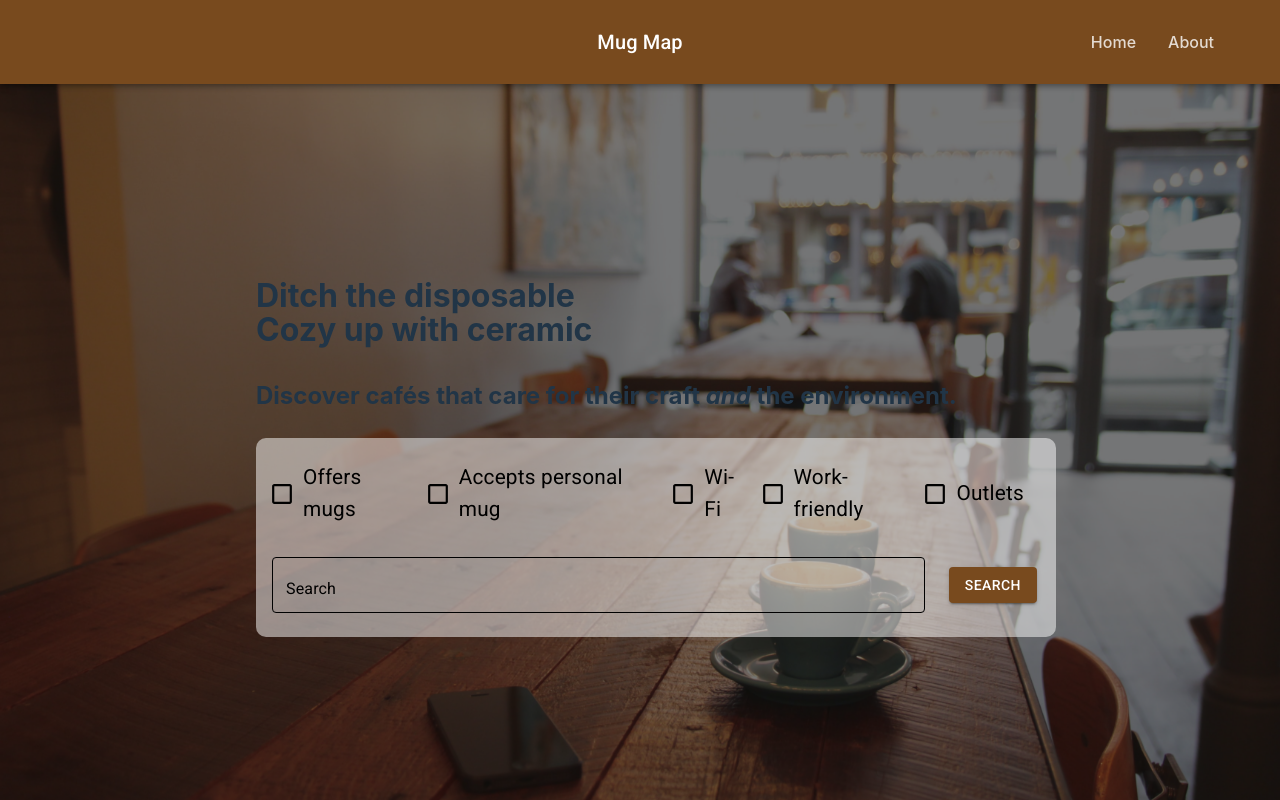
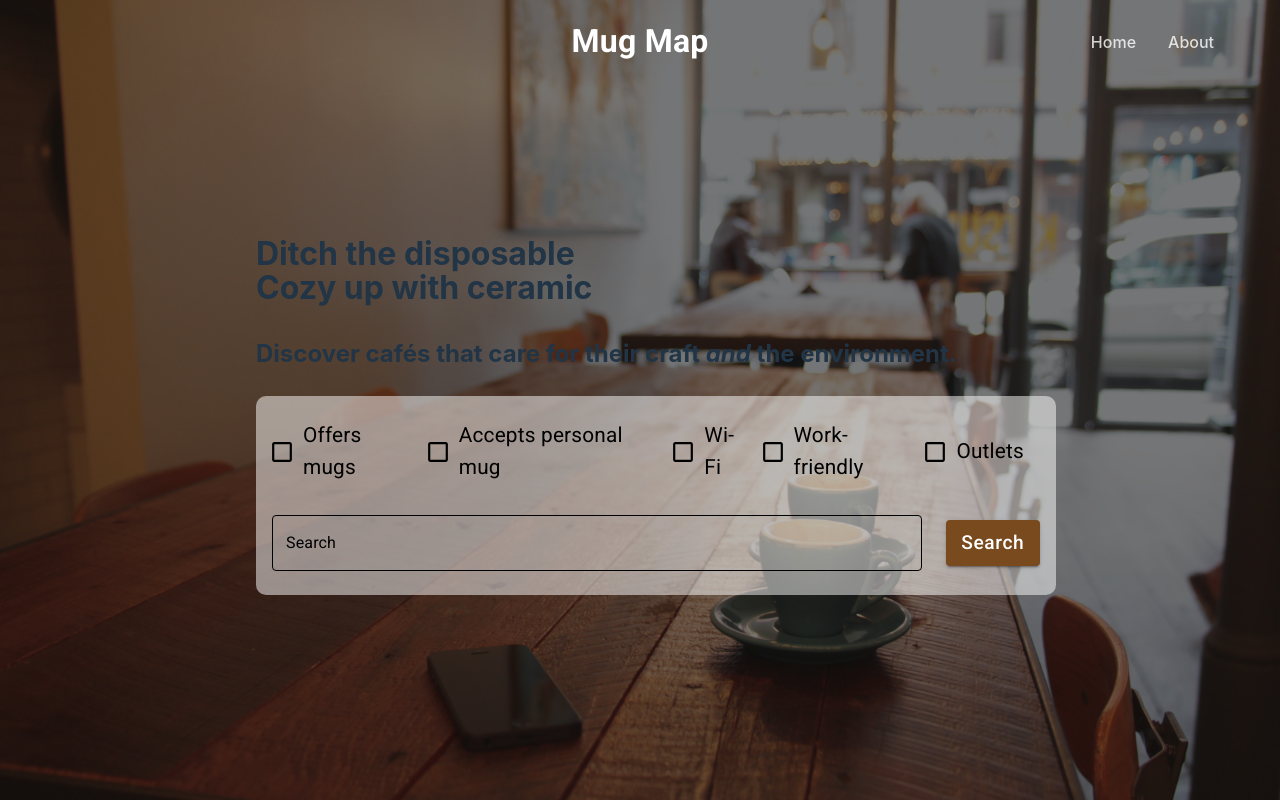
Before and after one commit to SeanPhilippi/mug-map, a React (Vite) app: page / in a window 1280 px wide. Built offline with nearby package versions, Linux system fonts and the light colour scheme.

Commit message:
fixed search button styling and nav bar is now transparent and on top of screen background

```diff
--- a/src/App.tsx
+++ b/src/App.tsx
@@ -19,13 +19,9 @@ const theme = createTheme({
     //   main: '#080606',
     // },
   },
-  overrides: {
-    MuiOutlinedInput: {
-      root: {
-        '& $notchedOutline': {
-          borderColor: 'black', // Set the color of the outline
-        },
-      },
+  typography: {
+    button: {
+      textTransform: 'none', // Set the button text to not be transformed
     },
   },
 });
--- a/src/components/screens/Splash/Search.tsx
+++ b/src/components/screens/Splash/Search.tsx
@@ -21,10 +21,14 @@ const useStyles = makeStyles({
   },
   searchLabel: {
     color: 'black',
+    lineHeight: '1rem',
   },
   notchedOutline: {
     color: 'black !important',
     borderColor: 'black !important',
+  },
+  searchBtn: {
+    fontSize: '1.2rem',
   },
 });
 
@@ -89,6 +93,7 @@ const Search: React.FC = () => {
         <Button
           variant='contained'
           color='primary'
+          className={classes.searchBtn}
         >
           Search
         </Button>
--- a/src/components/shared/Nav.tsx
+++ b/src/components/shared/Nav.tsx
@@ -8,15 +8,20 @@ import { useHistory, useLocation } from 'react-router-dom';
 
 const useStyles = makeStyles({
   appBar: {
+    backgroundColor: 'transparent',
+    boxShadow: 'none',
+    zIndex: 1,
     padding: '10px',
-    position: 'sticky',
+    position: 'fixed',
     top: 0,
   },
   title: {
-    'position': 'absolute',
-    'left': '50%',
-    'transform': 'translateX(-50%)',
-    'color': 'white',
+    position: 'absolute',
+    left: '50%',
+    transform: 'translateX(-50%)',
+    color: 'white',
+    fontWeight: 'bold',
+    fontSize: '2rem',
   },
   toolbar: {
     display: 'flex',
@@ -41,11 +46,11 @@ const Nav: React.FC = () => {
     if (location.pathname !== '/') {
       history.push('/');
     }
-  }
+  };
 
   const cursorStyle = {
     cursor: location.pathname === '/' ? 'default' : 'pointer',
-  }
+  };
 
   return (
     <AppBar
```
